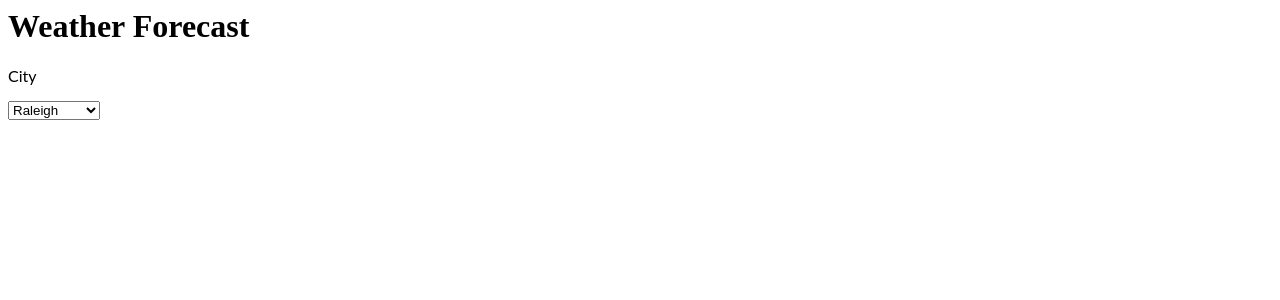
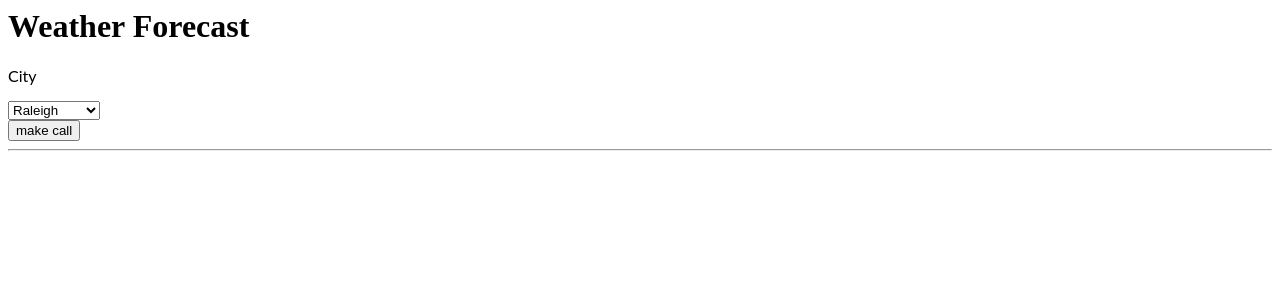
Before and after one commit to ideeparajendran/angular-projects, an Angular app: page / in a window 1280 px wide. Shown: the top 300 px of the page. Built offline with nearby package versions, Linux system fonts and the light colour scheme.

Commit message:
Update app.component.html

```diff
--- a/src/app/app.component.html
+++ b/src/app/app.component.html
@@ -6,6 +6,8 @@
   <option *ngFor="let item of cities" >
   {{item}}</option>
 </select>
+<br/>
+<button (click)= "onClick()"> make call </button>
 
 <!-- <mat-form-field appearance="fill">
 <mat-label>Favorite food</mat-label>
@@ -15,3 +17,9 @@
   </mat-option>
 </mat-select>
 </mat-form-field> -->
+
+<hr>
+<p>{{day}}</p>
+<p>{{dateop}}</p>
+<p>{{temp}}</p>
+<!-- ° -->
```
